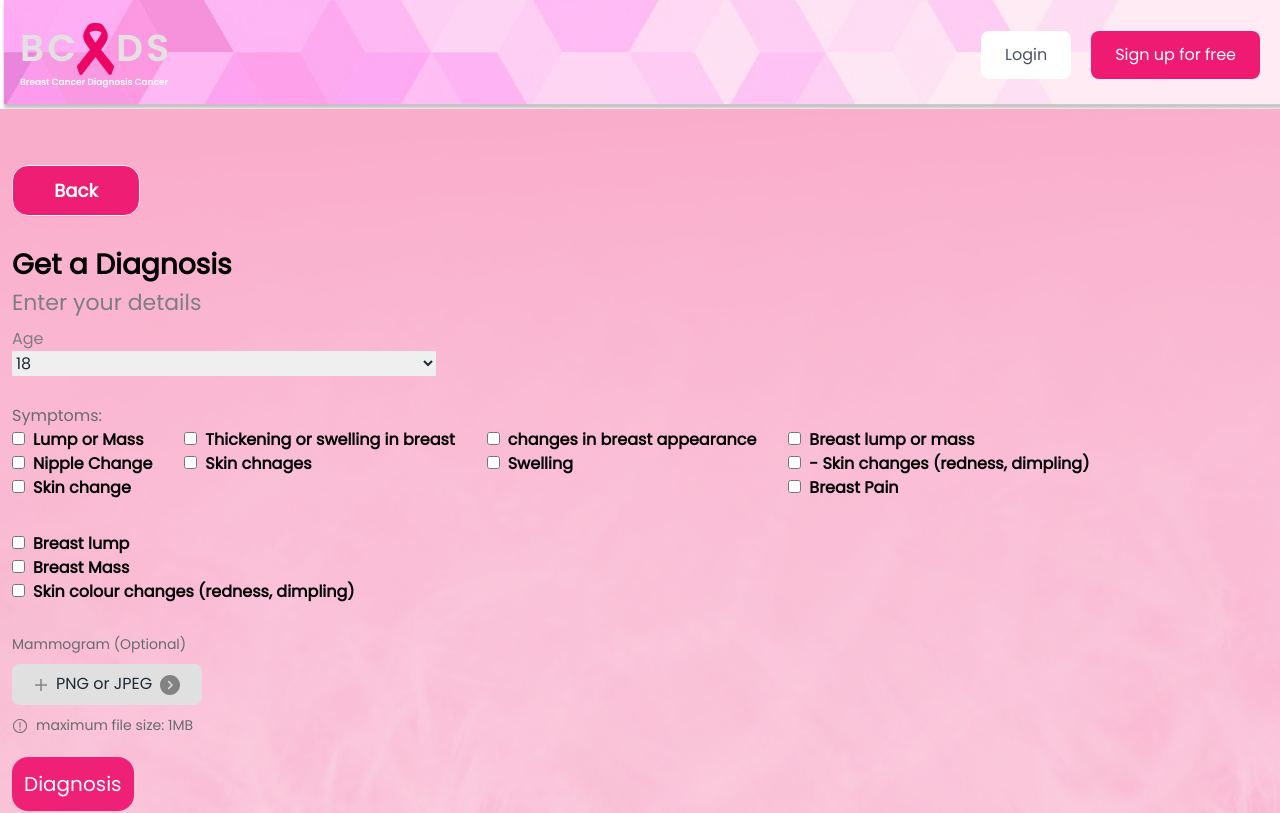
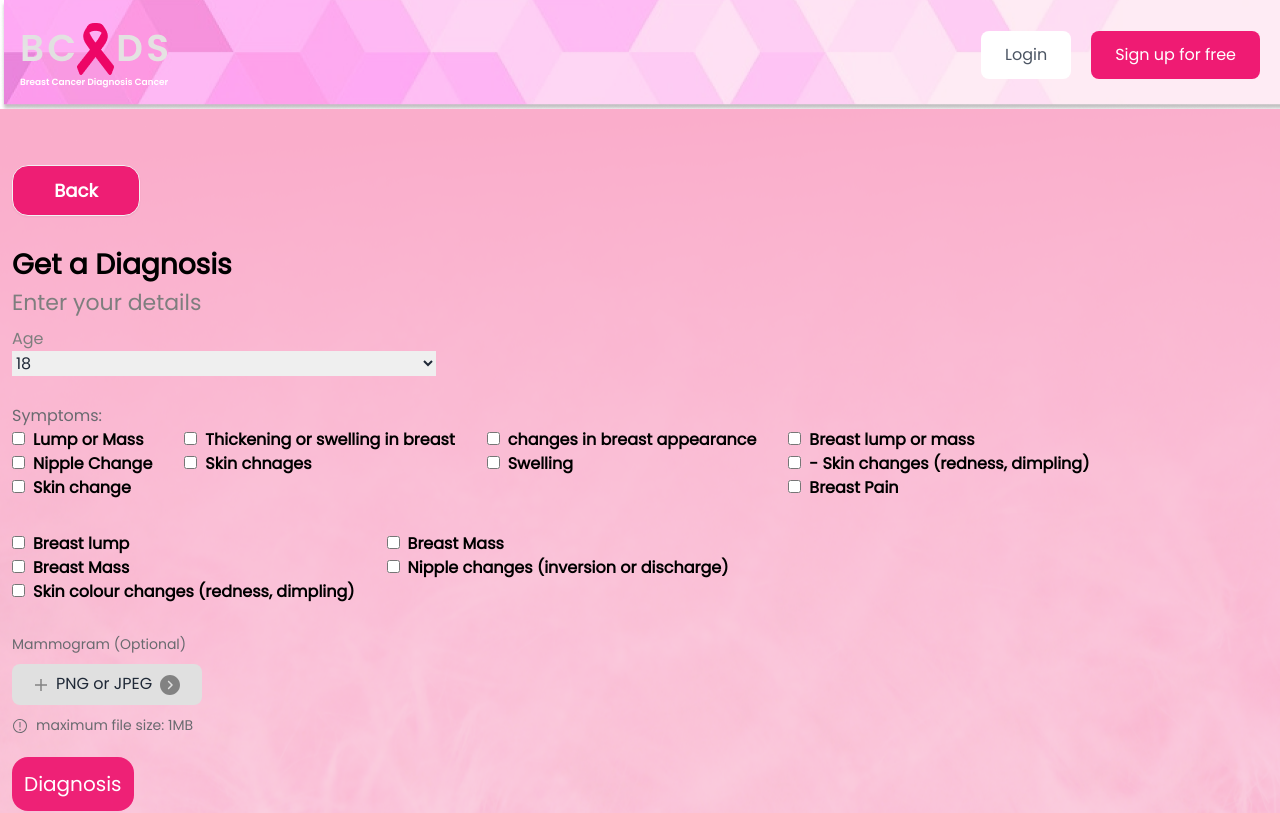
Before and after one commit to Olarenwaju/bcds, a React (Create React App) app: page /diagnosis in a window 1280 px wide. Shown: the top 813 px of the page. Built offline with nearby package versions, Linux system fonts and the light colour scheme.

Commit message:
added loading state

```diff
--- a/src/pages/Diagnosis.js
+++ b/src/pages/Diagnosis.js
@@ -13,6 +13,7 @@ const Diagnosis = () => {
 	const [selectedSymptoms, setSelectedSymptoms] = useState([]);
   	const [diagnosisResult, setDiagnosisResult] = useState('');
   	const [recommendationsResult, setRecommendationsResult] = useState('');
+	  const [loading, setLoading] = useState(false);
 
 	const symptomData = [
 		{
@@ -40,7 +41,13 @@ const Diagnosis = () => {
 			diagnosis: 'HER2-Positive Breast Cancer ',
 			recommendations: ['Targeted therapy (anti-HER2 drugs)', 'Chemotherapy', 'Surgery (lumpectomy or mastectomy)'],
 		},
-		// Add more symptom data as needed
+
+		{
+			symptoms: ['Breast Mass', 'Nipple changes (inversion or discharge)',],
+			diagnosis: 'Hormone Receptor-Positive Breast Cancer',
+			recommendations: ['Hormone therapy (tamoxifen, aromatase inhibitors)', 'Chemotherapy (in some cases)', 'Surgery (lumpectomy or mastectomy)'],
+		},
+
 	];
 
 
@@ -57,7 +64,10 @@ const Diagnosis = () => {
 	};
 
 	const handleDiagnosisButtonClick = () => {
+		setLoading(true);
 		// Logic to find diagnosis and recommendations based on selected symptoms
+
+		setTimeout(() => {
 			const { diagnosis, recommendations } = findDiagnosisAndRecommendations(selectedSymptoms);
 
 			console.log('Diagnosis: ', diagnosis)
@@ -66,6 +76,11 @@ const Diagnosis = () => {
 			// Update state to display the result
 			setDiagnosisResult(diagnosis);
 			setRecommendationsResult(recommendations);
+
+			setLoading(false)
+		}, 2000)
+
+
 	};
 
 	const findDiagnosisAndRecommendations = (selectedSymptoms) => {
@@ -160,147 +175,6 @@ const Diagnosis = () => {
 								</div>
 							))}
 
-								{/* {symptomData.map((item) => (
-									<div key={item.diagnosis}>
-
-										{item.symptoms.map((symptom) => (
-											<div key={symptom}>
-												<label className="min-w-max text-black fonr-semibold">
-													<input
-														type="checkbox"
-														className="mr-2"
-														value={symptom}
-														checked={selectedSymptoms.includes(symptom)}
-														onChange={handleSymptomChange}
-													/>
-													{symptom}
-												</label>
-											</div>
-										))}
-									</div>
-								))} */}
-
-								 {/* <div>
-									<label className="min-w-max text-black fonr-semibold">
-										<input
-											type="checkbox"
-											className="mr-2"
-											value="lump_or_mass"
-											checked={selectedSymptoms.includes("lump_or_mass")}
-											onChange={handleSymptomChange}
-										/>
-										Lump or Mass
-									</label>
-								</div>
-
-								<div>
-									<label className="min-w-max text-black fonr-semibold">
-										<input
-											type="checkbox"
-											className="mr-2"
-											value="changes_in_size_or_shape"
-											checked={selectedSymptoms.includes("changes_in_size_or_shape")}
-											onChange={handleSymptomChange}
-										/>
-										Changes in Size or Shape
-									</label>
-								</div>
-
-								<div>
-									<label className="min-w-max text-black fonr-semibold">
-										<input
-											type="checkbox"
-											className="mr-2"
-											value="skin_changes"
-											checked={selectedSymptoms.includes("skin_changes")}
-											onChange={handleSymptomChange}
-										/>
-										Skin Changes
-										<div style={{ marginLeft: "20px", fontSize: "0.85em" }}>
-											<label className="text-[#696A6F] text-[14px]">
-												Redness, dimpling, or puckering
-											</label>
-										</div>
-									</label>
-								</div>
-
-								<div>
-									<label className="min-w-max text-black fonr-semibold">
-										<input
-											type="checkbox"
-											className="mr-2"
-											value="nipple_changes"
-											checked={selectedSymptoms.includes("nipple_changes")}
-											onChange={handleSymptomChange}
-										/>
-										Nipple Changes
-									</label>
-								</div>
-
-								<div>
-									<label className="min-w-max text-black fonr-semibold">
-										<input
-											type="checkbox"
-											className="mr-2"
-											value="discharge_other_than_breast_milk"
-											checked={selectedSymptoms.includes(
-												"discharge_other_than_breast_milk",
-											)}
-											onChange={handleSymptomChange}
-										/>
-										Discharge other than breast milk
-									</label>
-								</div>
-
-								<div>
-									<label className="min-w-max text-black fonr-semibold">
-										<input
-											type="checkbox"
-											className="mr-2"
-											value="pain_or_discomfort"
-											checked={selectedSymptoms.includes("pain_or_discomfort")}
-											onChange={handleSymptomChange}
-										/>
-										Pain or Discomfort
-										<div style={{ marginLeft: "20px", fontSize: "0.85em" }}>
-											<label className="text-[#696A6F] text-[14px]">
-												Unexplained tenderness or pain
-											</label>
-										</div>
-									</label>
-								</div>
-
-								<div>
-									<label className="min-w-max text-black fonr-semibold">
-										<input
-											type="checkbox"
-											className="mr-2"
-											value="skin_colour_changes"
-											checked={selectedSymptoms.includes("skin_colour_changes")}
-											onChange={handleSymptomChange}
-										/>
-										Skin Colour Changes
-									</label>
-								</div>
-
-								<div>
-									<label className="min-w-max text-black fonr-semibold">
-										<input
-											type="checkbox"
-											className="mr-2"
-											value="swelling"
-											checked={selectedSymptoms.includes("swelling")}
-											onChange={handleSymptomChange}
-										/>
-										Swelling
-										<div style={{ marginLeft: "20px", fontSize: "0.85em" }}>
-											<label className="text-[#696A6F] text-[14px]">
-												Distortion or swelling in part of the breast
-											</label>
-										</div>
-									</label>
-								</div>  */}
-
 							</div>
 
 							<div className="mt-7">
@@ -344,8 +218,13 @@ const Diagnosis = () => {
 								<button
 									className=" p-3 text-[20px]  mb-5 bg-[#ED0566D9] hover:bg-[#ED0566D9]/95 text-white transition-all rounded-[16px]"
 									onClick={handleDiagnosisButtonClick}
+									disabled={loading} // Disable the button while loading
 								>
-									Diagnosis
+									{loading ? (
+										<span className="loading loading-infinity loading-lg"></span>
+										) : (
+										'Diagnosis'
+									)}
 								</button>
 							</div>
 
```
Lines whose indentation alone changed are shown as unchanged.
